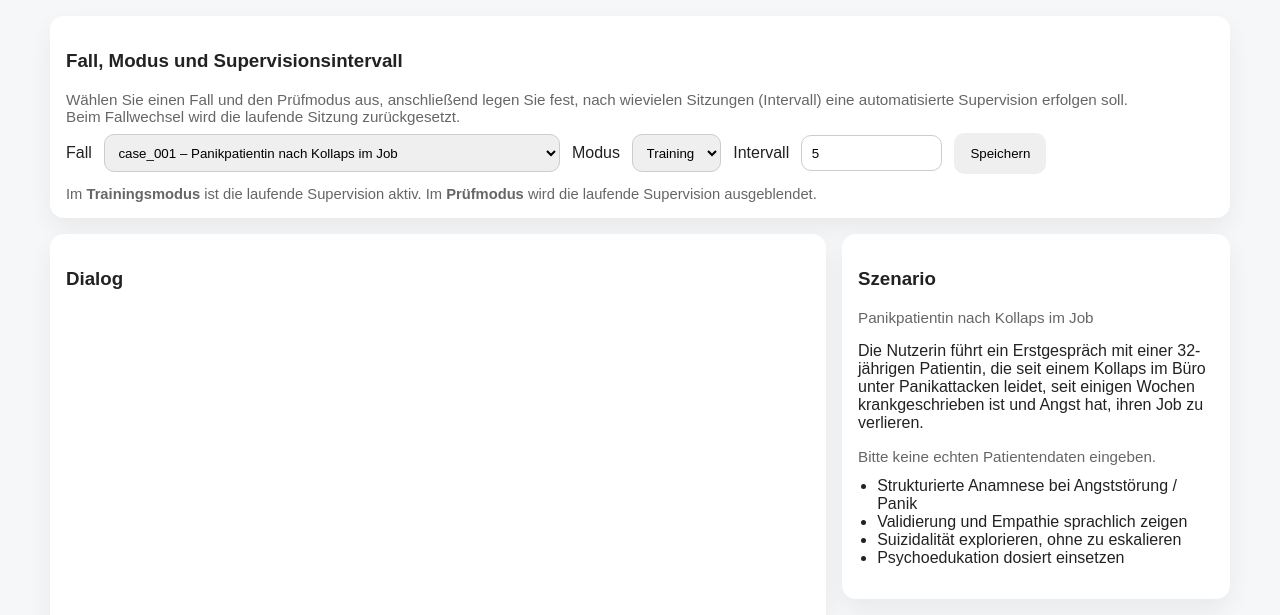
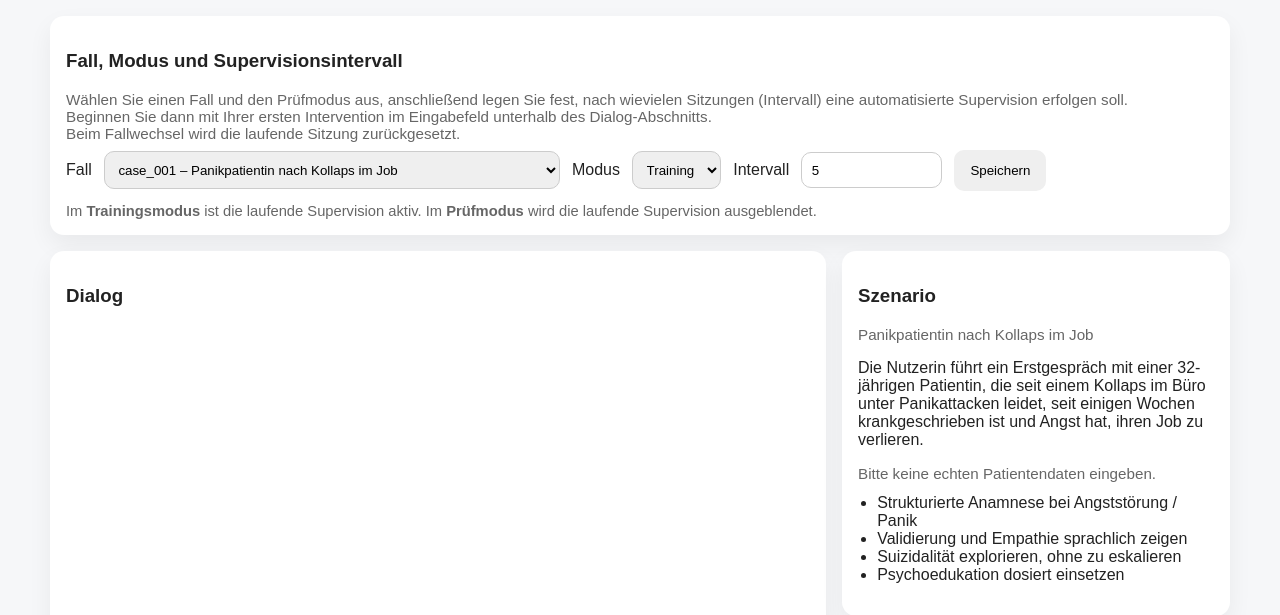
Before and after one commit to ulrichkastner/psycho_multi_agent, a Flask app: page / in a window 1280 px wide. Shown: the part 99-714 px from the top of the page. Run offline with Flask 3, Linux system fonts and the light colour scheme; the visitor is signed in with stand-in values (Sample User, id 1).

Commit message:
Update instructions for case selection and intervention
Added instructions for starting the first intervention after selecting a case and mode.

```diff
--- a/templates/index.html
+++ b/templates/index.html
@@ -275,7 +275,8 @@
 
     <div class="card" style="margin-top:1rem;">
       <h3>Fall, Modus und Supervisionsintervall</h3>
-      <div class="muted">Wählen Sie einen Fall und den Prüfmodus aus, anschließend legen Sie fest, nach wievielen Sitzungen (Intervall) eine automatisierte Supervision erfolgen soll.</div>
+      <div class="muted">Wählen Sie einen Fall und den Prüfmodus aus, anschließend legen Sie fest, nach wievielen Sitzungen (Intervall) eine automatisierte Supervision erfolgen soll.<br>
+      Beginnen Sie dann mit Ihrer ersten Intervention im Eingabefeld unterhalb des Dialog-Abschnitts.</div>
       <div class="muted">Beim Fallwechsel wird die laufende Sitzung zurückgesetzt.</div>
 
       <div class="setup-row">
```
